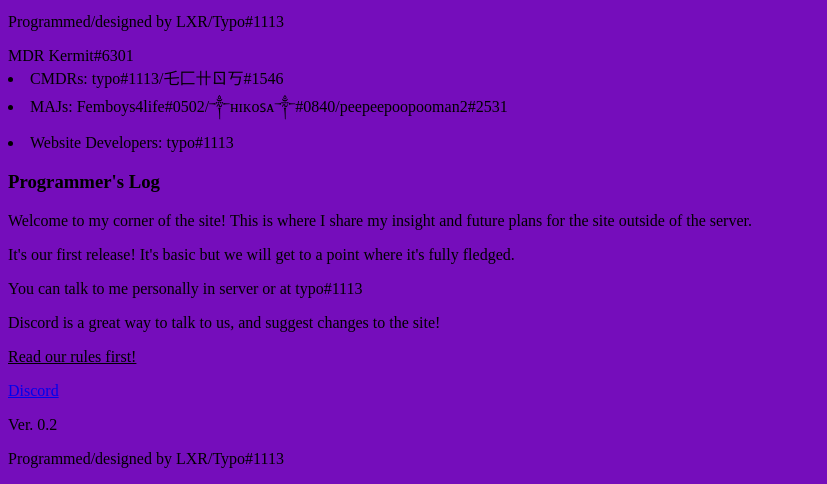
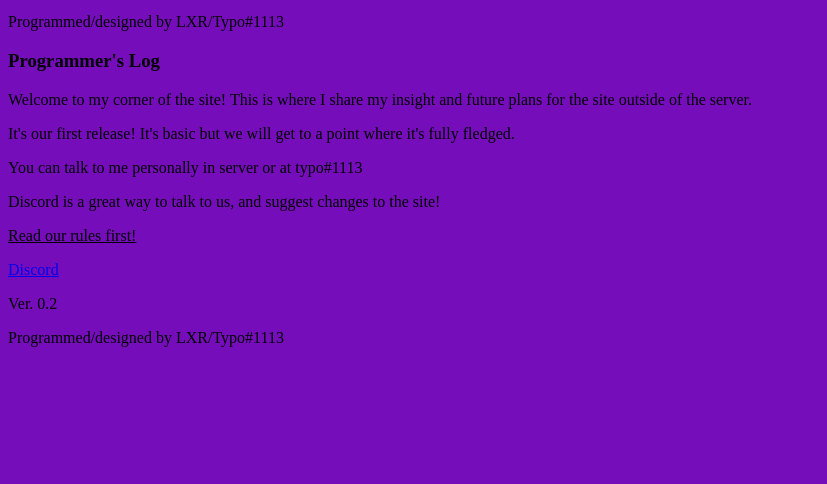
Before and after one commit to ALTF4Xx/friendsite-placeholder-, a plain HTML site: page index.html in a window 1280 px wide. Shown: the part 2485-2969 px from the top of the page, without its empty margins (0-827 px from the left). After the commit the page ends 2848 px from the top, so only its background shows below. Drawn offline with Linux system fonts and the light colour scheme.

Commit message:
Update index.html

```diff
--- a/index.html
+++ b/index.html
@@ -114,10 +114,7 @@
 <img src="natewhythiscutbruh.png" alt="natewhythiscutbruh" width="252" height="350">
  <body style="background-color: #750dbb;"></body>
 <p>Ver. 0.1</p>
-<p>Programmed/designed by LXR/Typo#1113</p>MDR Kermit#6301</li>
-<li>CMDRs: typo#1113/乇匚卄ㄖ丂#1546</li>
-<li>MAJs: Femboys4life#0502/༒ʜɪᴋᴏꜱᴀ༒#0840/peepeepoopooman2#2531</li>
-<li>Website Developers: typo#1113</li>
+<p>Programmed/designed by LXR/Typo#1113</p>
 
 
 
```
